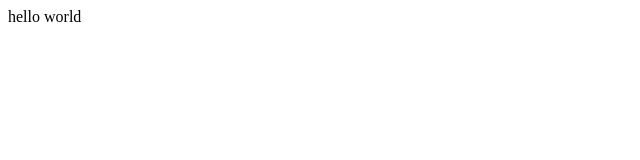
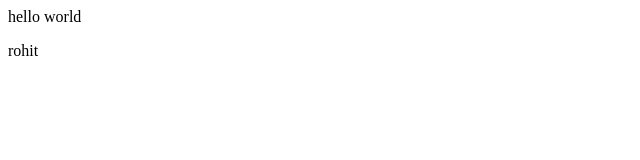
Before and after one commit to RohitK72/apnacollege-demo, a plain HTML site: page index.html in a window 1280 px wide. Shown: the full height of the page, 0-640 px from the left. Drawn offline with Linux system fonts and the light colour scheme.

Commit message:
edit file

```diff
--- a/index.html
+++ b/index.html
@@ -1 +1,2 @@
 <p>hello world</p>
+<p>rohit</p>
```
